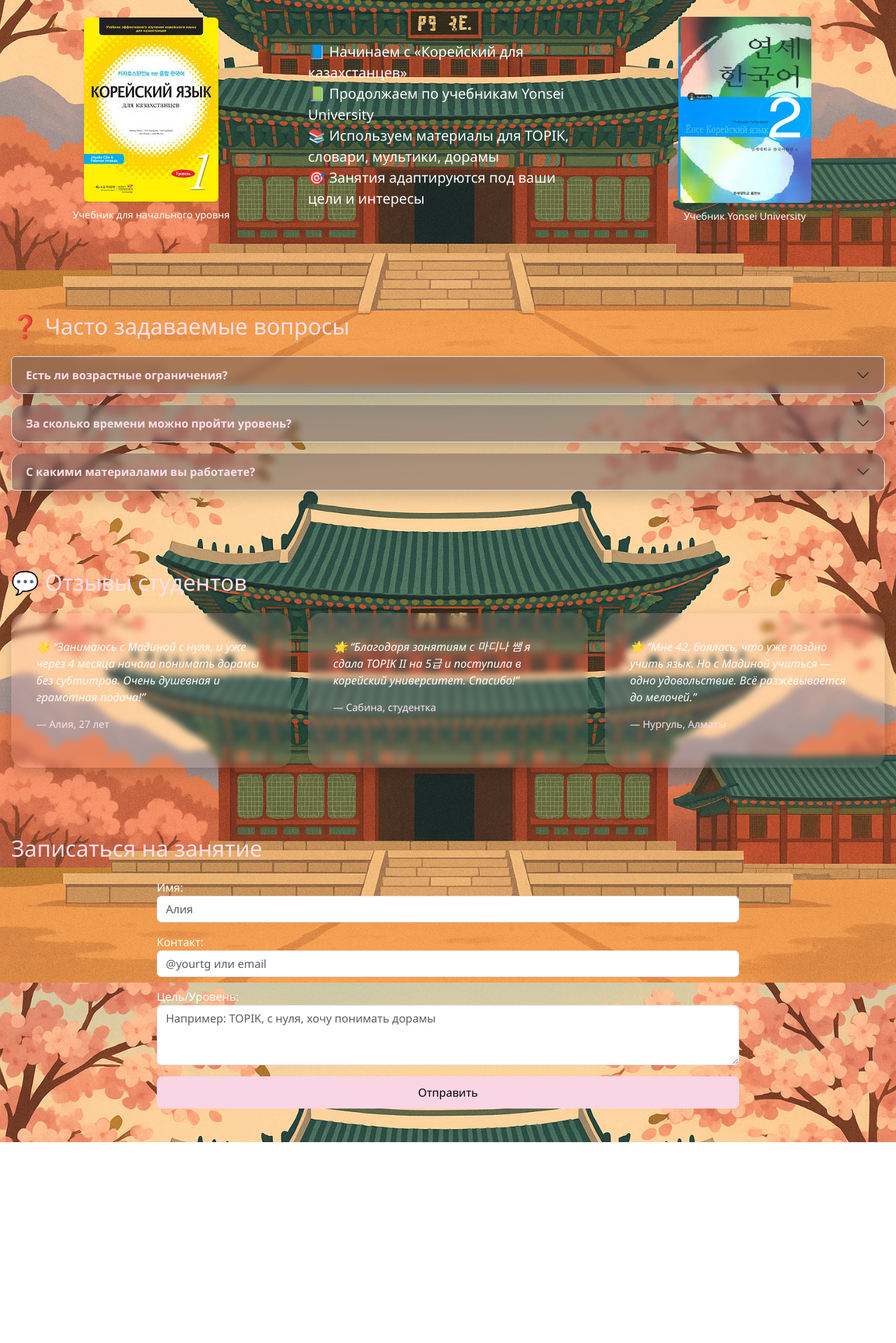
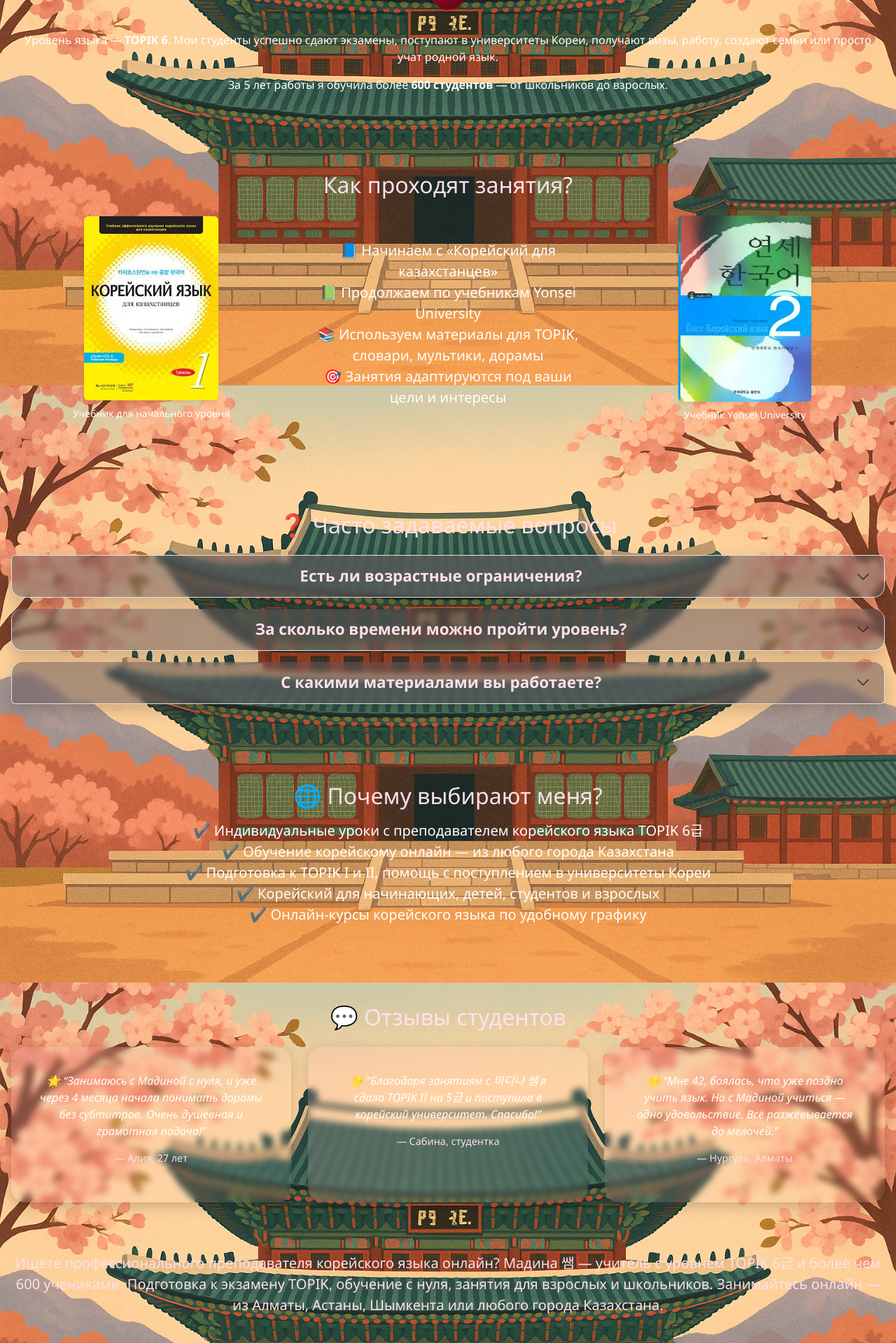
Before and after one commit to Askhat-Zha/MadinaLanding, a Django app: page / in a window 1280 px wide. Shown: the part 1156-3075 px from the top of the page at 70% size. Before the commit the page ends 2788 px from the top, so only its background shows below. Run offline with Django 5.2, Linux system fonts and the light colour scheme.

Commit message:
Завершены правки лендинга

```diff
--- a/MadinaLanding/settings.py
+++ b/MadinaLanding/settings.py
@@ -25,7 +25,7 @@ SECRET_KEY = 'django-insecure-*8xx_$#b#s*0a$(=a2gqv3bbyx9+#g6q!nuo!yh%hqfr-eskum
 # SECURITY WARNING: don't run with debug turned on in production!
 DEBUG = False
 
-ALLOWED_HOSTS = ['188.244.115.224', 'koreanteacher.kz', 'www.koreanteacher.kz']
+ALLOWED_HOSTS = ['188.244.115.224', 'koreanteacher.kz', 'www.koreanteacher.kz', '127.0.0.1', 'localhost']
 
 
 # Application definition
--- a/landing/static/css/style.css
+++ b/landing/static/css/style.css
@@ -100,6 +100,7 @@ h1, h2 {
     font-weight: 600;
     border: none;
     box-shadow: none;
+
 }
 .faq-item .accordion-button:not(.collapsed) {
     background-color: rgba(255, 218, 235, 0.4);
@@ -108,7 +109,11 @@ h1, h2 {
 .faq-item .accordion-body {
     background-color: transparent;
     color: #fdfdfd;
-    font-size: 1rem;
+    font-size: 1.25rem;
+}
+
+.accordion-button h3 {
+    font-size: 1.4rem;
 }
 
 /* Анимации */
--- a/landing/templates/landing/home.html
+++ b/landing/templates/landing/home.html
@@ -20,6 +20,7 @@
     <script>new WOW().init();</script>
 
     <!-- SEO и соцсети -->
+    <title>Мадина 쌤 — учитель корейского языка онлайн</title>
     <meta name="description" content="Обучение корейскому языку с носителем — индивидуальные занятия от Мадины 쌤. Подготовка к TOPIK, учёбе, визам и жизни в Корее.">
     <meta name="keywords" content="корейский язык, обучение, преподаватель, TOPIK, Мадина, корейский Алматы, занятия онлайн">
     <meta name="author" content="Мадина 쌤">
@@ -32,6 +33,22 @@
     <meta name="twitter:title" content="Мадина 쌤 — преподаватель корейского языка">
     <meta name="twitter:description" content="TOPIK 6급 · 600+ студентов · Подготовка к экзаменам, учёбе и жизни в Корее.">
     <meta name="twitter:image" content="{% static 'images/og-image.jpg' %}">
+
+    <script type="application/ld+json">
+        {
+          "@context": "https://schema.org",
+          "@type": "Person",
+          "name": "Мадина 쌤",
+          "jobTitle": "Учитель корейского языка",
+          "url": "https://koreanteacher.kz",
+          "image": "https://koreanteacher.kz/static/images/og-image.jpg",
+          "description": "Преподаватель корейского языка с опытом 5 лет. Подготовка к TOPIK, помощь в поступлении и жизни в Корее.",
+          "sameAs": [
+            "https://t.me/Madonsa",
+            "https://wa.me/+77077551170"
+          ]
+        }
+    </script>
 
     <style>
         body {
@@ -53,8 +70,10 @@
 <body class="text-white w-100 overflow-x-hidden" style="padding-top: 70px;">
 
     <!-- 🌸 Шапка -->
-    <header class="mb-5">
-        <h1 class="fw-bold text-pink fs-2 wow animate__animated animate__fadeInDown">마디나 쌤 👩🏻‍🏫</h1>
+    <header class="container-fluid py-5 px-3 text-center">
+        <h1 class="fw-bold text-pink fs-2 wow animate__animated animate__fadeInDown">
+          Учитель корейского языка — Мадина 쌤 👩🏻‍🏫
+        </h1>
         <p class="lead wow animate__animated animate__fadeInDown animate__delay-05s">
             Преподаватель корейского языка · TOPIK 6급 · Более 600 студентов
         </p>
@@ -67,8 +86,10 @@
         <h2 class="mb-4 wow animate__animated animate__fadeInUp">Обо мне</h2>
 
         <p class="lead wow animate__animated animate__fadeInUp animate__delay-05s">
-            Меня зовут <strong>Мадина</strong> 👩🏻‍🏫, я преподаю корейский язык с 2019 года.
-            Обучалась в <strong>SangMyung University</strong> и <strong>Korea University</strong>.
+          Здравствуйте! Меня зовут <strong>Мадина</strong> 👩🏻‍🏫 — я профессиональный <strong>преподаватель корейского языка</strong> с опытом с 2019 года.
+          Обучалась в ведущих университетах Южной Кореи: <strong>SangMyung University</strong> и <strong>Korea University</strong>.
+          <br><br>
+          Провожу <strong>онлайн-уроки корейского языка</strong> для начинающих и продолжающих, а также готовлю к экзамену <strong>TOPIK</strong>.
         </p>
 
         <div class="my-5 d-flex justify-content-center wow animate__animated animate__zoomIn animate__delay-1s">
@@ -78,7 +99,7 @@
                 <div class="corner bottom-left"></div>
                 <div class="corner bottom-right"></div>
 
-                <img src="{% static 'images/madina.jpg' %}" alt="Мадина" class="img-fluid rounded shadow mb-3" style="max-width: 250px;">
+                <img src="{% static 'images/madina.webp' %}" alt="Мадина" class="img-fluid rounded shadow mb-3" style="max-width: 250px;">
                 <p class="scroll-caption">На вручении диплома в 고려대학교 🎓</p>
                 <p class="scroll-signature">마디나 쌤</p>
                 <div class="seal"></div>
@@ -95,12 +116,12 @@
         </p>
     </section>
 
-    <section class="container-fluid py-5 px-3">
+    <section class="container-fluid py-5 px-3 text-center">
         <h2 class="mb-4 wow animate__animated animate__fadeInUp" style="color: #ffe0ec;">Как проходят занятия?</h2>
 
         <div class="row align-items-center">
             <div class="col-md-4 text-center mb-3 wow animate__animated animate__fadeInLeft">
-                <img src="{% static 'images/book_kaz.jpg' %}" class="img-fluid rounded shadow-sm" alt="Корейский для казахстанцев">
+                <img src="{% static 'images/book_kaz.webp' %}" class="img-fluid rounded shadow-sm" alt="Корейский для казахстанцев">
                 <p class="mt-2 small">Учебник для начального уровня</p>
             </div>
 
@@ -114,51 +135,66 @@
             </div>
 
             <div class="col-md-4 text-center mb-3 wow animate__animated animate__fadeInRight">
-                <img src="{% static 'images/book_yonsei.jpg' %}" class="img-fluid rounded shadow-sm" alt="Учебник Yonsei">
+                <img src="{% static 'images/book_yonsei.webp' %}" class="img-fluid rounded shadow-sm" alt="Учебник Yonsei">
                 <p class="mt-2 small">Учебник Yonsei University</p>
             </div>
         </div>
     </section>
 
-    <section class="container-fluid py-5 px-3" id="faq">
+    <section class="container-fluid py-5 px-3 text-center" id="faq">
         <h2 class="mb-4 wow animate__animated animate__fadeInUp" style="color: #ffe0ec;">❓ Часто задаваемые вопросы</h2>
         <div class="accordion review-accordion" id="faqAccordion">
 
             <div class="accordion-item faq-item mb-3 wow animate__animated animate__fadeInUp">
-                <h2 class="accordion-header" id="faqOneHeading">
-                    <button class="accordion-button collapsed" type="button" data-bs-toggle="collapse" data-bs-target="#faqOne" aria-expanded="false" aria-controls="faqOne">
-                        Есть ли возрастные ограничения?
+                <h2 class="accordion-header text-center" id="faqOneHeading">
+                    <button class="accordion-button collapsed justify-content-center text-center"
+                            type="button"
+                            data-bs-toggle="collapse"
+                            data-bs-target="#faqOne"
+                            aria-expanded="false"
+                            aria-controls="faqOne">
+                        <h3 class="mb-0 w-100 text-center fw-bold">Есть ли возрастные ограничения?</h3>
                     </button>
                 </h2>
                 <div id="faqOne" class="accordion-collapse collapse" aria-labelledby="faqOneHeading" data-bs-parent="#faqAccordion">
                     <div class="accordion-body">
-                        Нет! Самой взрослой студентке было 64 года 🧓🏻. Учиться можно в любом возрасте — главное, чтобы было желание и интерес!
+                        <p>Нет! Самой взрослой студентке было 64 года 🧓🏻. Учиться можно в любом возрасте — главное, чтобы было желание и интерес!</p>
                     </div>
                 </div>
             </div>
 
             <div class="accordion-item faq-item mb-3 wow animate__animated animate__fadeInUp animate__delay-05s">
-                <h2 class="accordion-header" id="faqTwoHeading">
-                    <button class="accordion-button collapsed" type="button" data-bs-toggle="collapse" data-bs-target="#faqTwo" aria-expanded="false" aria-controls="faqTwo">
-                        За сколько времени можно пройти уровень?
+                <h2 class="accordion-header text-center" id="faqTwoHeading">
+                    <button class="accordion-button collapsed justify-content-center text-center"
+                            type="button"
+                            data-bs-toggle="collapse"
+                            data-bs-target="#faqTwo"
+                            aria-expanded="false"
+                            aria-controls="faqTwo">
+                        <h3 class="mb-0 w-100 text-center fw-bold">За сколько времени можно пройти уровень?</h3>
                     </button>
                 </h2>
                 <div id="faqTwo" class="accordion-collapse collapse" aria-labelledby="faqTwoHeading" data-bs-parent="#faqAccordion">
                     <div class="accordion-body">
-                        В среднем — за 3 месяца при регулярных занятиях и выполнении домашних заданий ✍️📖
+                        <p>В среднем — за 3 месяца при регулярных занятиях и выполнении домашних заданий ✍️📖</p>
                     </div>
                 </div>
             </div>
 
             <div class="accordion-item faq-item mb-3 wow animate__animated animate__fadeInUp animate__delay-1s">
-                <h2 class="accordion-header" id="faqThreeHeading">
-                    <button class="accordion-button collapsed" type="button" data-bs-toggle="collapse" data-bs-target="#faqThree" aria-expanded="false" aria-controls="faqThree">
-                        С какими материалами вы работаете?
+                <h2 class="accordion-header text-center" id="faqThreeHeading">
+                    <button class="accordion-button collapsed justify-content-center text-center"
+                            type="button"
+                            data-bs-toggle="collapse"
+                            data-bs-target="#faqThree"
+                            aria-expanded="false"
+                            aria-controls="faqThree">
+                        <h3 class="mb-0 w-100  text-center fw-bold">С какими материалами вы работаете?</h3>
                     </button>
                 </h2>
                 <div id="faqThree" class="accordion-collapse collapse" aria-labelledby="faqThreeHeading" data-bs-parent="#faqAccordion">
                     <div class="accordion-body">
-                        Учебники Yonsei, «Корейский для казахстанцев», диалоги, дорамы, TOPIK, игры и мультфильмы — всё под запрос 💡
+                        <p>Учебники Yonsei, «Корейский для казахстанцев», диалоги, дорамы, TOPIK, игры и мультфильмы — всё под запрос 💡</p>
                     </div>
                 </div>
             </div>
@@ -166,7 +202,18 @@
         </div>
     </section>
 
-    <section class="container-fluid py-5 px-3" id="reviews">
+    <section class="container-fluid py-5 px-3 text-center">
+      <h2 class="mb-3 wow animate__animated animate__fadeInUp" style="color: #ffe0ec;">🌐 Почему выбирают меня?</h2>
+      <ul class="list-unstyled lead wow animate__animated animate__fadeInUp animate__delay-05s">
+        <li>✔️ Индивидуальные уроки с преподавателем корейского языка TOPIK 6급</li>
+        <li>✔️ Обучение корейскому онлайн — из любого города Казахстана</li>
+        <li>✔️ Подготовка к TOPIK I и II, помощь с поступлением в университеты Кореи</li>
+        <li>✔️ Корейский для начинающих, детей, студентов и взрослых</li>
+        <li>✔️ Онлайн-курсы корейского языка по удобному графику</li>
+      </ul>
+    </section>
+
+    <section class="container-fluid py-5 px-3 text-center" id="reviews">
         <h2 class="mb-4 wow animate__animated animate__fadeInUp" style="color: #ffe0ec;">💬 Отзывы студентов</h2>
         <div class="row g-4">
             <div class="col-md-4 wow animate__animated animate__fadeInUp">
@@ -196,7 +243,14 @@
         </div>
     </section>
 
-    <section id="form" class="container-fluid py-5 px-3">
+    <section class="container-fluid py-4 px-3 text-center">
+      <p class="lead wow animate__animated animate__fadeInUp" style="color: #ffe0ec;">
+        Ищете профессионального преподавателя корейского языка онлайн? Мадина 쌤 — учитель с уровнем TOPIK 6급 и более чем 600 учениками.
+        Подготовка к экзамену TOPIK, обучение с нуля, занятия для взрослых и школьников. Занимайтесь онлайн — из Алматы, Астаны, Шымкента или любого города Казахстана.
+      </p>
+    </section>
+
+    <section id="form" class="container-fluid py-5 px-3 text-center">
         <h2 class="mb-4 wow animate__animated animate__fadeInUp" style="color: #ffe0ec;">Записаться на занятие</h2>
 
         <form method="post" class="text-start col-12 col-md-8 mx-auto wow animate__animated animate__fadeInUp animate__delay-1s">
```
Also changed, not shown: landing/static/images/book_kaz.jpg (deleted), landing/static/images/book_kaz.webp (added), landing/static/images/book_yonsei.jpg (deleted), landing/static/images/book_yonsei.webp (added), landing/static/images/madina.webp (added), landing/static/images/og-image.jpg (added), 4 other files.
